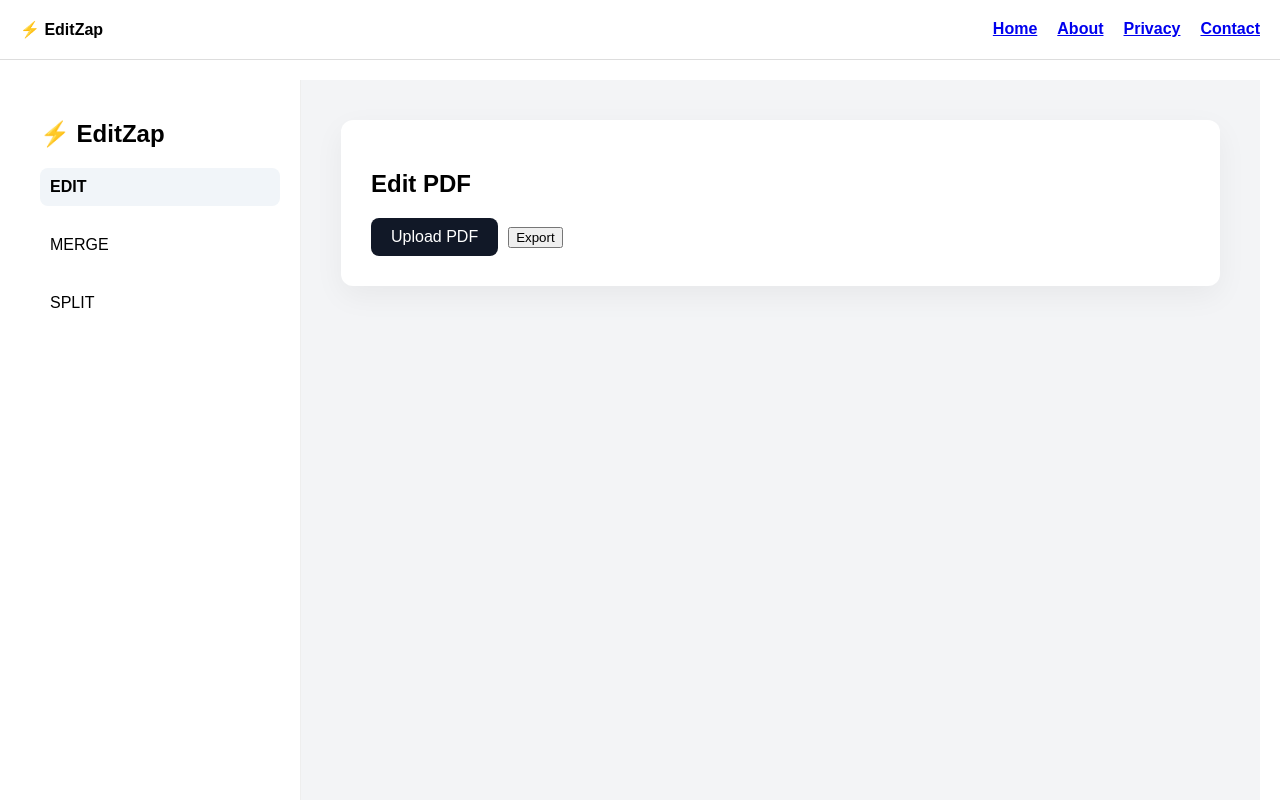
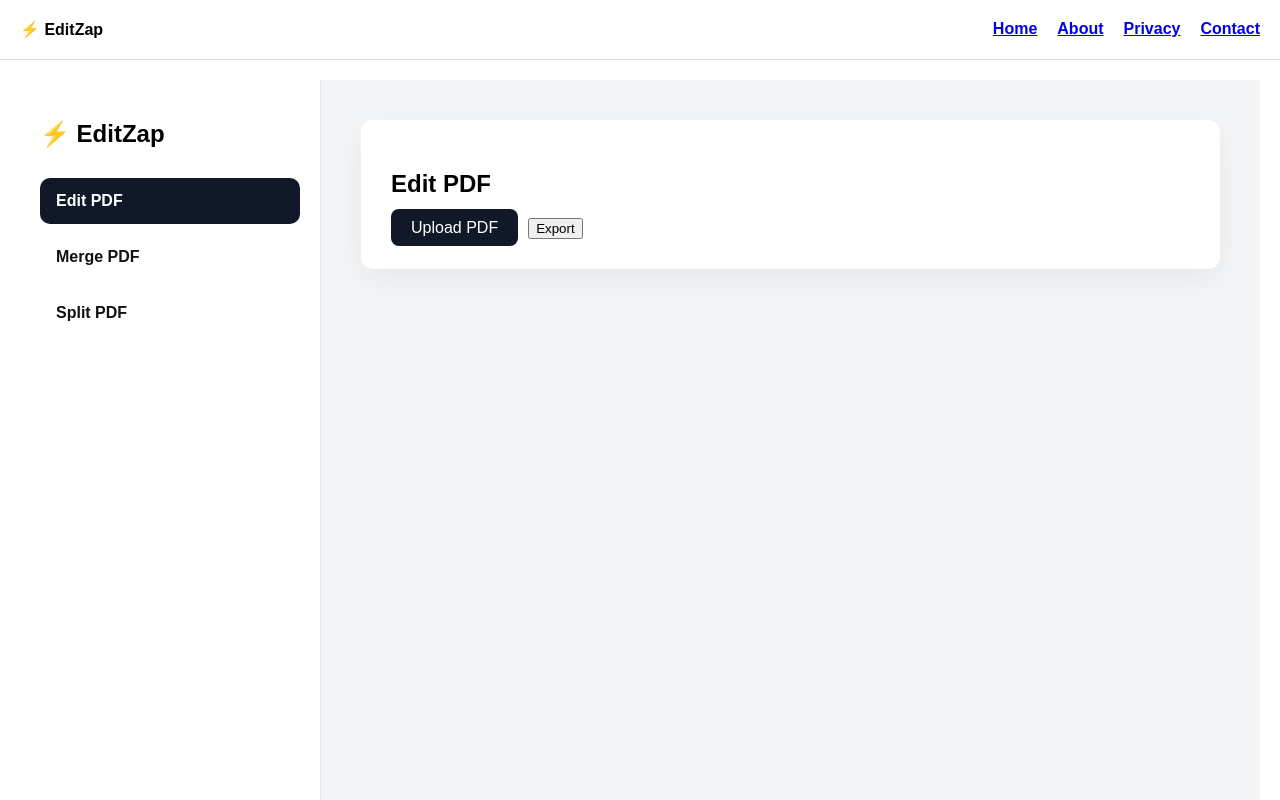
Before and after one commit to editzap/editzap, a Next.js app: page /editor in a window 1280 px wide. Shown: the top 800 px of the page. Built offline with nearby package versions, Linux system fonts and the light colour scheme.

Commit message:
final working version

```diff
--- a/app/editor/page.tsx
+++ b/app/editor/page.tsx
@@ -14,6 +14,7 @@ type Box = {
 export default function Page() {
   const [tab, setTab] = useState<"edit" | "merge" | "split">("edit");
 
+  // EDIT STATES
   const [file, setFile] = useState<File | null>(null);
   const [pdfUrl, setPdfUrl] = useState<string | null>(null);
   const [boxes, setBoxes] = useState<Box[]>([]);
@@ -21,10 +22,11 @@ export default function Page() {
   const [start, setStart] = useState<any>(null);
   const [currentBox, setCurrentBox] = useState<Box | null>(null);
 
+  const containerRef = useRef<HTMLDivElement>(null);
+
+  // MERGE / SPLIT
   const [mergeFiles, setMergeFiles] = useState<File[]>([]);
   const [splitFile, setSplitFile] = useState<File | null>(null);
-
-  const containerRef = useRef<HTMLDivElement>(null);
 
   // ================= EDIT =================
 
@@ -38,14 +40,23 @@ export default function Page() {
   };
 
   const handleMouseDown = (e: any) => {
-    const rect = containerRef.current!.getBoundingClientRect();
+    if (!containerRef.current) return;
+
+    const rect = containerRef.current.getBoundingClientRect();
 
     setStart({
       x: e.clientX - rect.left,
       y: e.clientY - rect.top,
     });
 
-    setCurrentBox({ x: 0, y: 0, width: 0, height: 0, text: "" });
+    setCurrentBox({
+      x: 0,
+      y: 0,
+      width: 0,
+      height: 0,
+      text: "",
+    });
+
     setDrawing(true);
   };
 
@@ -109,7 +120,9 @@ export default function Page() {
     const bytes = await pdfDoc.save();
 
     const a = document.createElement("a");
-    a.href = URL.createObjectURL(new Blob([new Uint8Array(bytes)]));
+    a.href = URL.createObjectURL(
+      new Blob([new Uint8Array(bytes)], { type: "application/pdf" })
+    );
     a.download = "edited.pdf";
     a.click();
   };
@@ -130,7 +143,9 @@ export default function Page() {
     const bytes = await merged.save();
 
     const a = document.createElement("a");
-    a.href = URL.createObjectURL(new Blob([new Uint8Array(bytes)]));
+    a.href = URL.createObjectURL(
+      new Blob([new Uint8Array(bytes)], { type: "application/pdf" })
+    );
     a.download = "merged.pdf";
     a.click();
   };
@@ -150,38 +165,52 @@ export default function Page() {
       const bytes = await newPdf.save();
 
       const a = document.createElement("a");
-      a.href = URL.createObjectURL(new Blob([new Uint8Array(bytes)]));
+      a.href = URL.createObjectURL(
+        new Blob([new Uint8Array(bytes)], { type: "application/pdf" })
+      );
       a.download = `page-${i + 1}.pdf`;
       a.click();
     }
   };
 
+  // ================= UI =================
+
   return (
     <div style={{ display: "flex", height: "100vh", background: "#f3f4f6" }}>
 
       {/* SIDEBAR */}
-      <div style={{
-        width: 240,
-        background: "#fff",
-        borderRight: "1px solid #eee",
-        padding: 20
-      }}>
-        <h2 style={{ fontWeight: "bold" }}>⚡ EditZap</h2>
-
-        {["edit", "merge", "split"].map((t) => (
       <div
-            key={t}
-            onClick={() => setTab(t as any)}
         style={{
-              marginTop: 20,
-              padding: 10,
-              borderRadius: 8,
-              cursor: "pointer",
-              background: tab === t ? "#f1f5f9" : "transparent",
-              fontWeight: tab === t ? "bold" : "normal",
+          width: 260,
+          background: "#ffffff",
+          borderRight: "1px solid #e5e7eb",
+          padding: 20,
         }}
       >
-            {t.toUpperCase()}
+        <h2 style={{ fontWeight: "bold", marginBottom: 30 }}>
+          ⚡ EditZap
+        </h2>
+
+        {[
+          { key: "edit", label: "Edit PDF" },
+          { key: "merge", label: "Merge PDF" },
+          { key: "split", label: "Split PDF" },
+        ].map((item) => (
+          <div
+            key={item.key}
+            onClick={() => setTab(item.key as any)}
+            style={{
+              padding: "14px 16px",
+              borderRadius: 10,
+              marginBottom: 10,
+              cursor: "pointer",
+              background:
+                tab === item.key ? "#111827" : "transparent",
+              color: tab === item.key ? "#fff" : "#111",
+              fontWeight: "bold",
+            }}
+          >
+            {item.label}
           </div>
         ))}
       </div>
@@ -189,31 +218,37 @@ export default function Page() {
       {/* MAIN */}
       <div style={{ flex: 1, padding: 40 }}>
 
-        <div style={{
+        <div
+          style={{
             background: "#fff",
             padding: 30,
             borderRadius: 12,
-          boxShadow: "0 10px 30px rgba(0,0,0,0.05)"
-        }}>
+            boxShadow: "0 10px 30px rgba(0,0,0,0.05)",
+          }}
+        >
 
           {/* EDIT */}
           {tab === "edit" && (
             <>
               <h2>Edit PDF</h2>
 
-              <label style={{
-                display: "inline-block",
+              <label
+                style={{
                   padding: "10px 20px",
                   background: "#111827",
                   color: "#fff",
                   borderRadius: 8,
-                cursor: "pointer"
-              }}>
+                  cursor: "pointer",
+                }}
+              >
                 Upload PDF
                 <input type="file" hidden onChange={handleUpload} />
               </label>
 
-              <button onClick={exportPDF} style={{ marginLeft: 10 }}>
+              <button
+                onClick={exportPDF}
+                style={{ marginLeft: 10 }}
+              >
                 Export
               </button>
 
@@ -228,30 +263,39 @@ export default function Page() {
                   <iframe src={pdfUrl} width="100%" height="500px" />
 
                   {currentBox && (
-                    <div style={{
+                    <div
+                      style={{
                         position: "absolute",
                         left: currentBox.x,
                         top: currentBox.y,
                         width: currentBox.width,
                         height: currentBox.height,
-                      border: "2px dashed black"
-                    }} />
+                        border: "2px dashed black",
+                      }}
+                    />
                   )}
 
                   {boxes.map((b, i) => (
-                    <div key={i} style={{
+                    <div
+                      key={i}
+                      style={{
                         position: "absolute",
                         left: b.x,
                         top: b.y,
                         width: b.width,
                         height: b.height,
                         border: "1px solid black",
-                      background: "#fff"
-                    }}>
+                        background: "#fff",
+                      }}
+                    >
                       <div
                         contentEditable
+                        suppressContentEditableWarning
                         onInput={(e) =>
-                          updateText(i, (e.target as HTMLDivElement).innerText)
+                          updateText(
+                            i,
+                            (e.target as HTMLDivElement).innerText
+                          )
                         }
                         style={{ padding: 5 }}
                       >
@@ -279,7 +323,10 @@ export default function Page() {
                 }
               />
 
-              <button onClick={mergePDFs} style={{ marginTop: 10 }}>
+              <button
+                onClick={mergePDFs}
+                style={{ marginTop: 10 }}
+              >
                 Merge & Download
               </button>
             </>
@@ -297,7 +344,10 @@ export default function Page() {
                 }
               />
 
-              <button onClick={splitPDF} style={{ marginTop: 10 }}>
+              <button
+                onClick={splitPDF}
+                style={{ marginTop: 10 }}
+              >
                 Split & Download
               </button>
             </>
```
Lines whose indentation alone changed are shown as unchanged.
